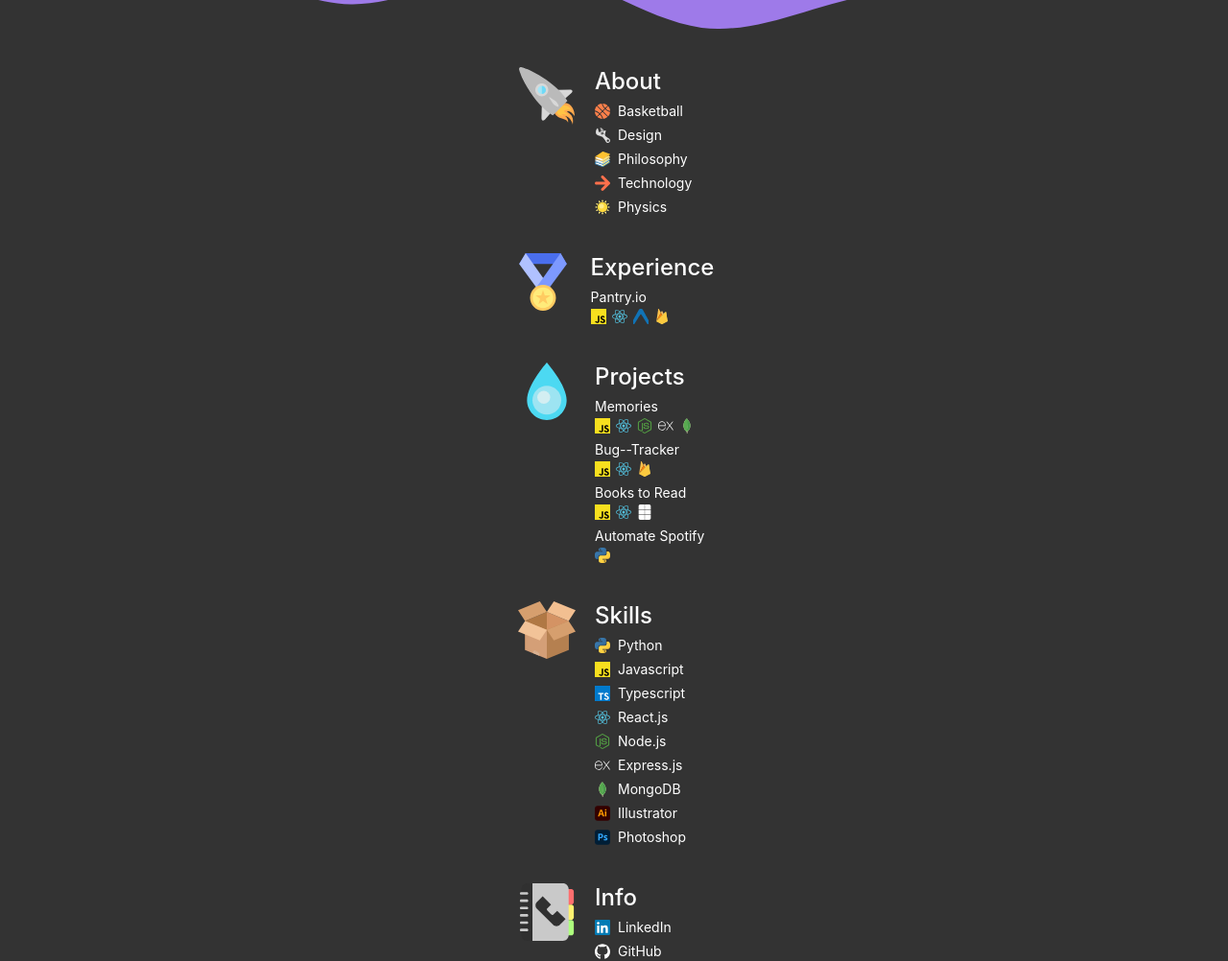
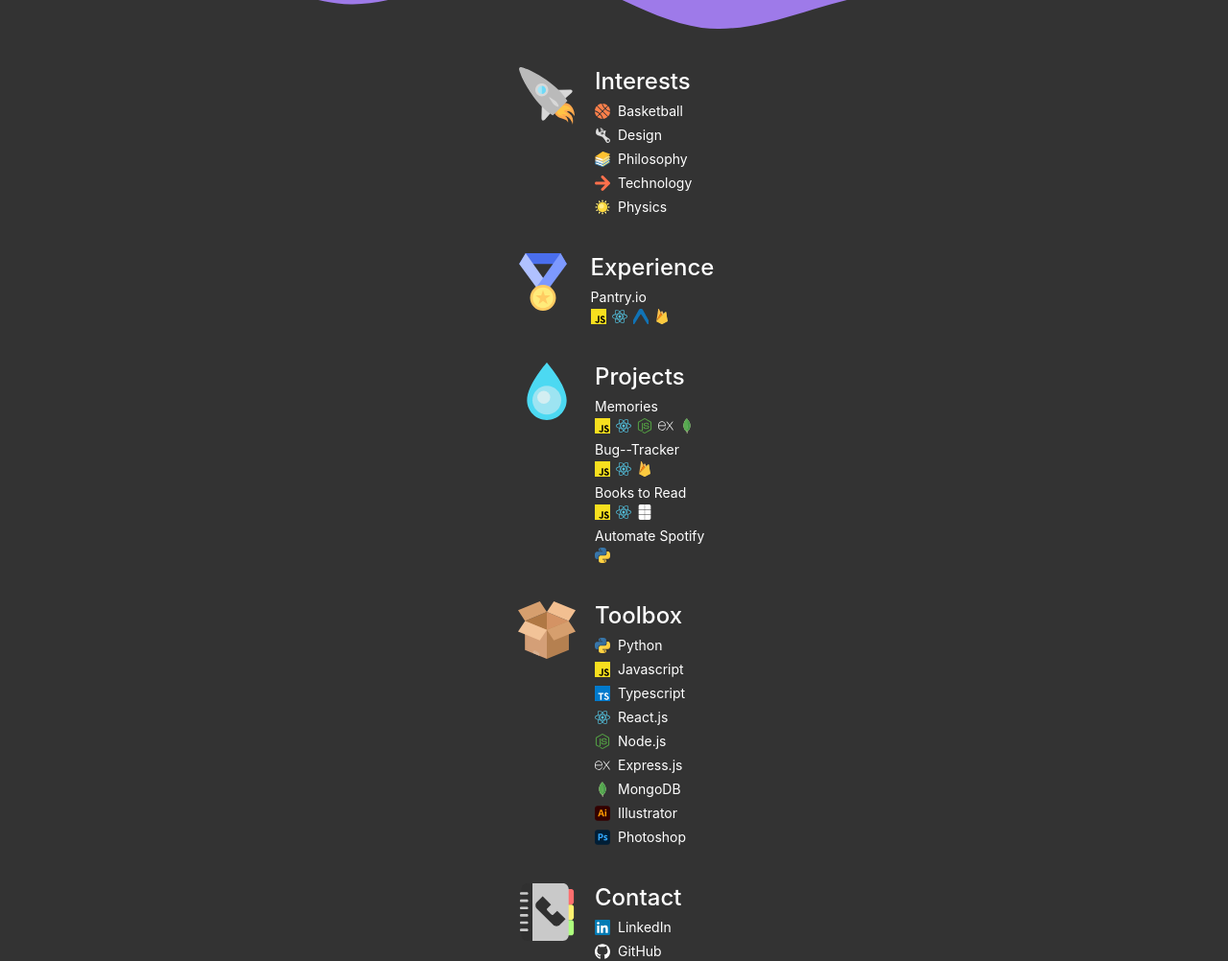
Before and after one commit to josephxlara/-Personal-Website, a React (Create React App) app: page / in a window 1280 px wide. Shown: the part 370-1372 px from the top of the page at 96% size. Built offline with nearby package versions, Linux system fonts and the light colour scheme.

Commit message:
changed s.e. headings

```diff
--- a/src/Constants/SoftwareEngineer.js
+++ b/src/Constants/SoftwareEngineer.js
@@ -32,7 +32,7 @@ import {
 
 export const SoftwareEngineer = [
     {
-        sectionHeader: 'About',
+        sectionHeader: 'Interests',
         sectionIcon: RocketShip,
         sectionBody: [
             {
@@ -111,7 +111,7 @@ export const SoftwareEngineer = [
         ]
     },
     {
-        sectionHeader: 'Skills',
+        sectionHeader: 'Toolbox',
         sectionIcon: Box,
         sectionBody: [
             {
@@ -153,7 +153,7 @@ export const SoftwareEngineer = [
         ]
     },
     {
-        sectionHeader: 'Info',
+        sectionHeader: 'Contact',
         sectionIcon: Contact,
         sectionBody: [
             {
```
